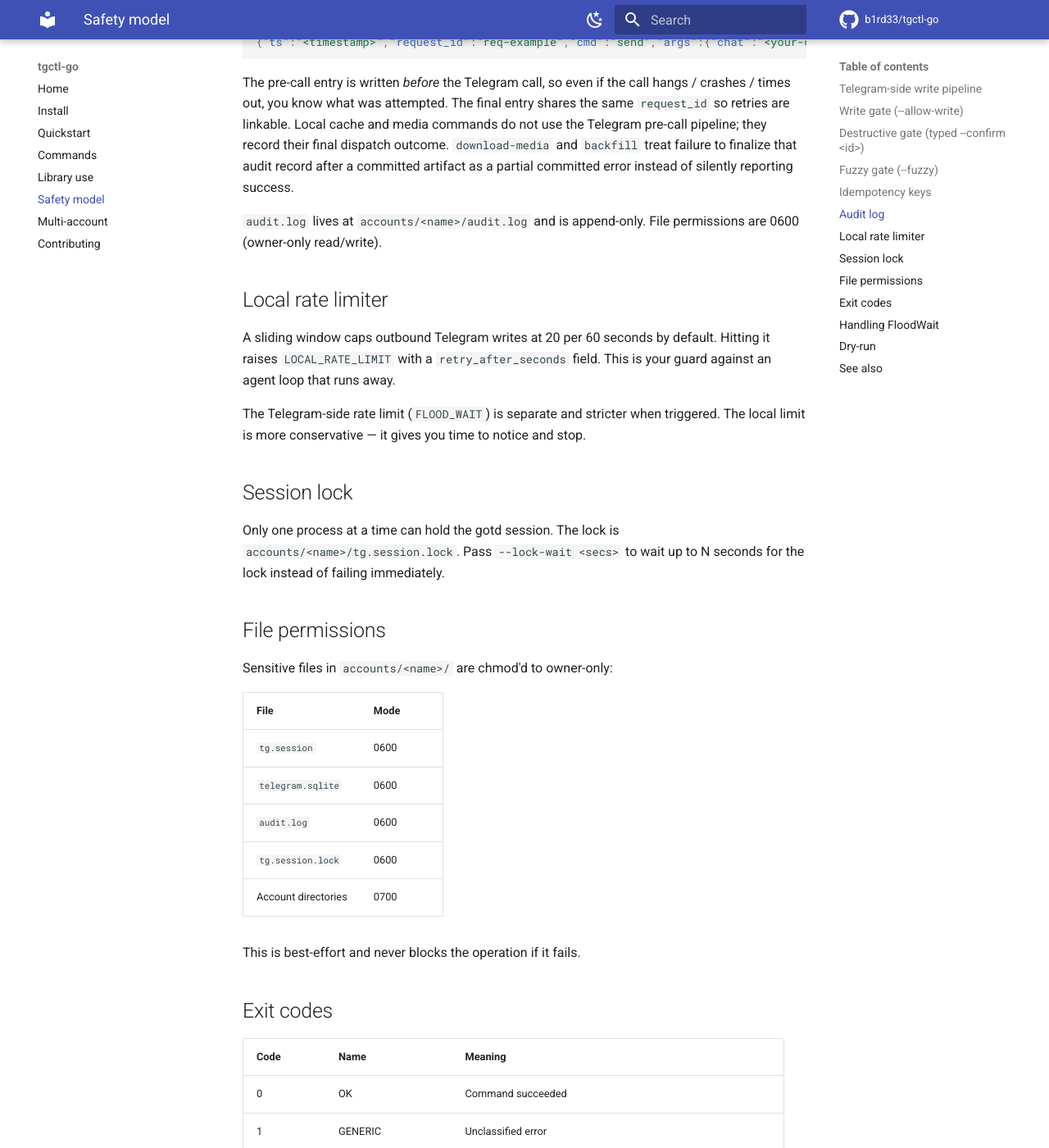
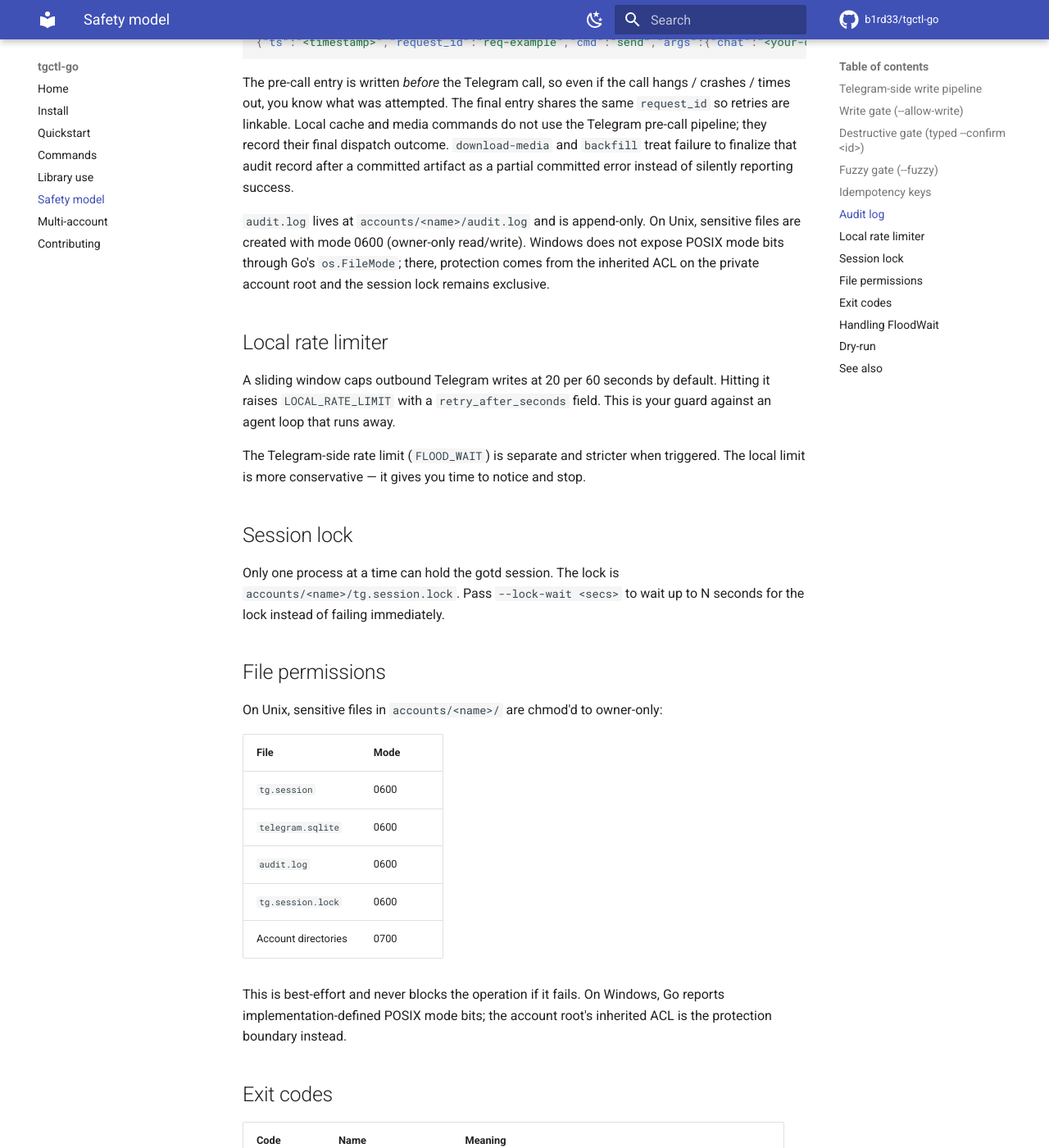
Before and after one commit to b1rd33/tgctl-go, an MkDocs documentation site: the page built from docs/safety.md, in a window 1280 px wide and 1400 px high, scrolled down 3419 px. Shown: the whole window at 82% size. Built offline with MkDocs 1.6.1 and Material for MkDocs 9.7.7, drawn with Linux system fonts in a browser that asks for light colours; comment, search, counter and statistics services are not loaded.

Commit message:
docs: clarify Windows account file protection

```diff
--- a/docs/safety.md
+++ b/docs/safety.md
@@ -165,7 +165,10 @@ treat failure to finalize that audit record after a committed artifact as a
 partial committed error instead of silently reporting success.
 
 `audit.log` lives at `accounts/<name>/audit.log` and is append-only.
-File permissions are 0600 (owner-only read/write).
+On Unix, sensitive files are created with mode 0600 (owner-only
+read/write). Windows does not expose POSIX mode bits through Go's
+`os.FileMode`; there, protection comes from the inherited ACL on the
+private account root and the session lock remains exclusive.
 
 ## Local rate limiter
 
@@ -186,7 +189,7 @@ up to N seconds for the lock instead of failing immediately.
 
 ## File permissions
 
-Sensitive files in `accounts/<name>/` are chmod'd to owner-only:
+On Unix, sensitive files in `accounts/<name>/` are chmod'd to owner-only:
 
 | File | Mode |
 |---|---|
@@ -197,6 +200,8 @@ Sensitive files in `accounts/<name>/` are chmod'd to owner-only:
 | Account directories | 0700 |
 
 This is best-effort and never blocks the operation if it fails.
+On Windows, Go reports implementation-defined POSIX mode bits; the account
+root's inherited ACL is the protection boundary instead.
 
 ## Exit codes
 
```
